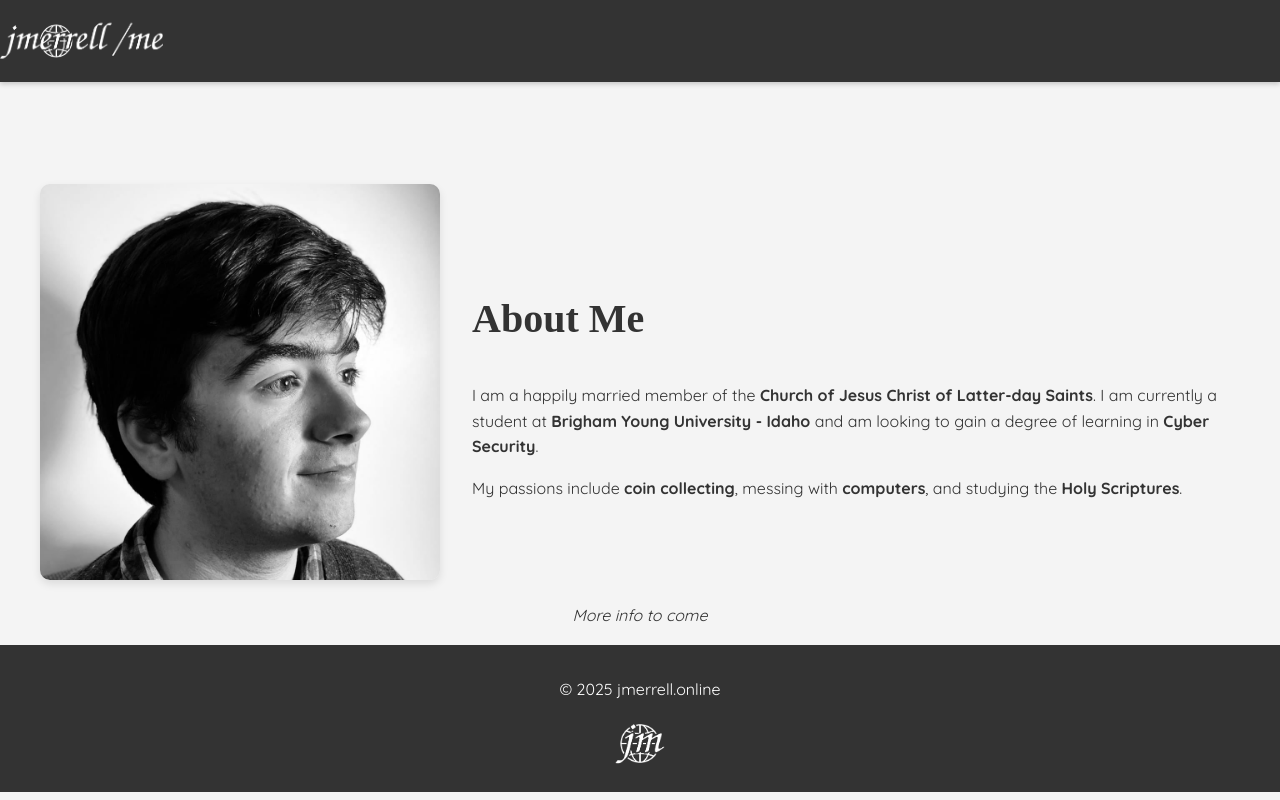
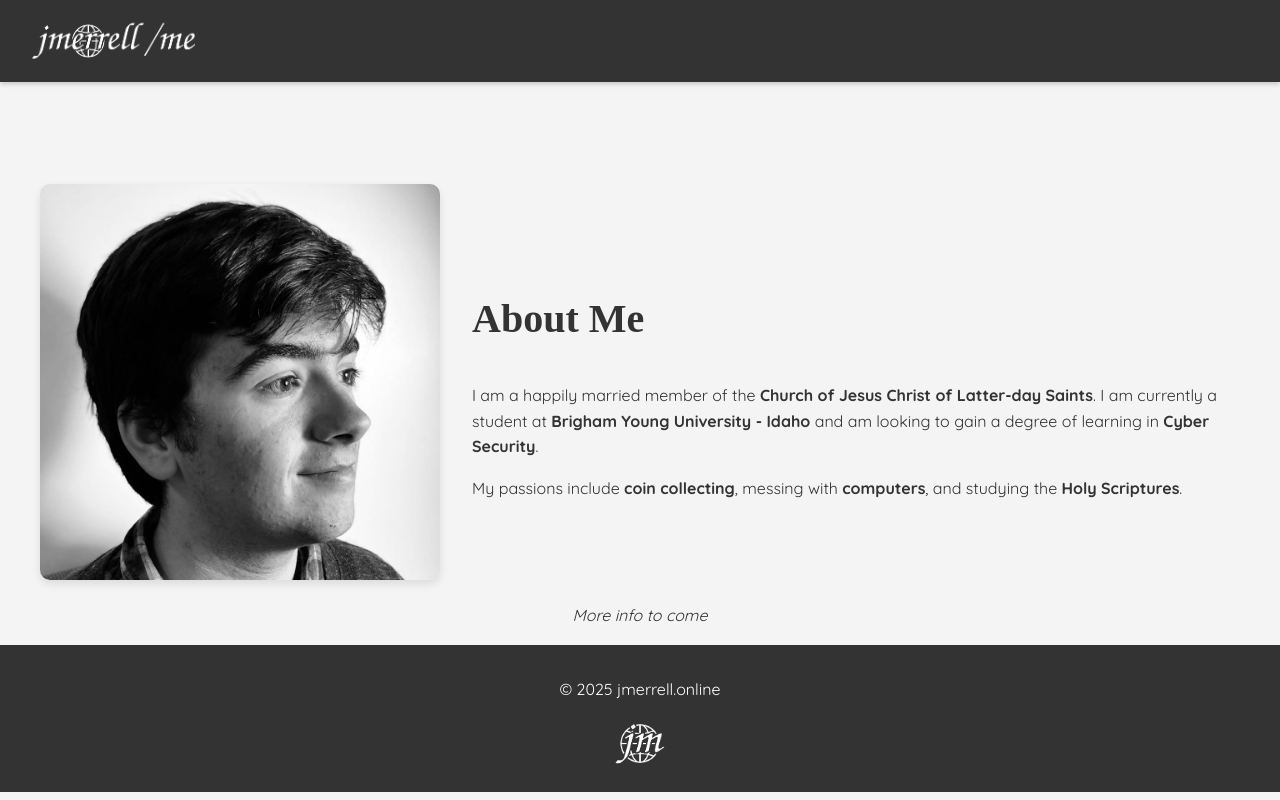
Before and after one commit to joshwmerrell/jmerrell.online, a plain HTML site: page me/index.html in a window 1280 px wide. Drawn offline with Linux system fonts and the light colour scheme; a web font is replaced by a local one.

Commit message:
Update me_style.css

```diff
--- a/css/me_style.css
+++ b/css/me_style.css
@@ -29,9 +29,9 @@ nav {
     display: flex;
     justify-content: space-between;
     align-items: center;
-    /* max-width: 1200px;
+    /* max-width: 1200px; */
     margin: 0 auto;
-    padding: 0 2rem; */
+    padding: 0 2rem;
 }
 
 nav ul {
```
